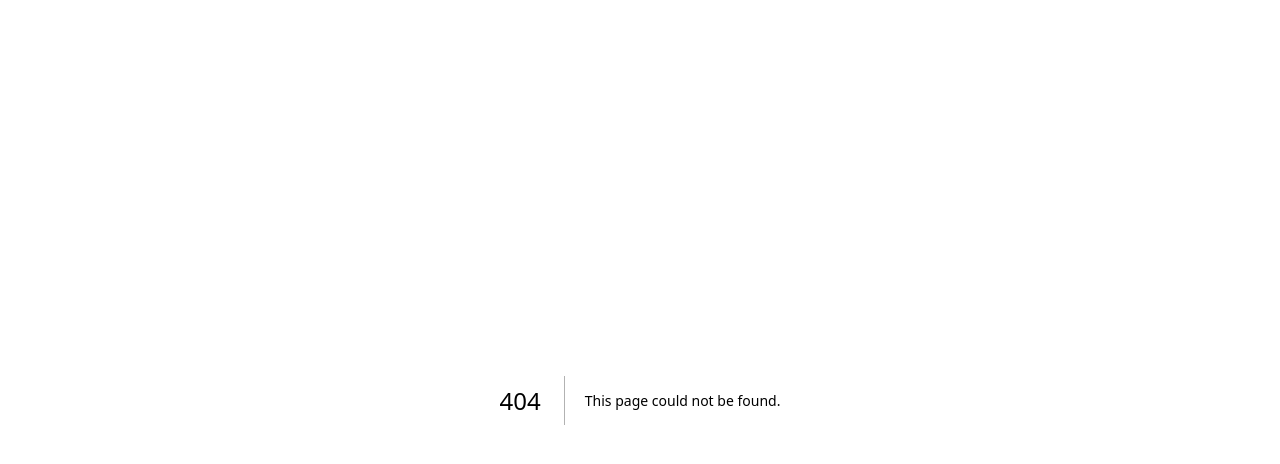
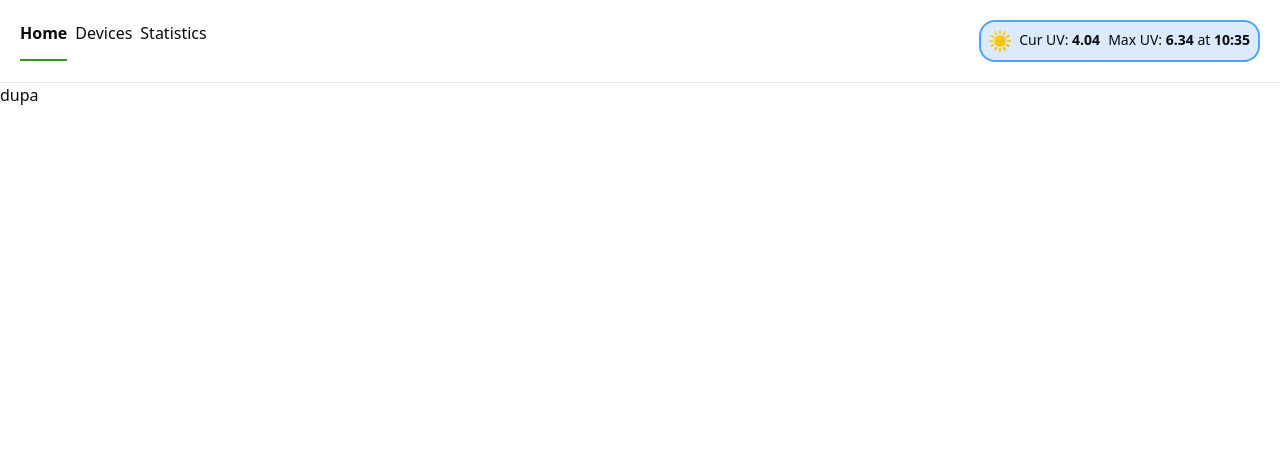
Before and after one commit to DominikKoniarz/czar-much-project, a Next.js app: page /dashboard/home in a window 1280 px wide. Before the commit this address had no page. Shown: the top 464 px of the page. Built offline with nearby package versions, Linux system fonts and the light colour scheme.

Commit message:
add header structure and connected uv metre

```diff
--- a/package.json
+++ b/package.json
@@ -16,6 +16,7 @@
     "@t3-oss/env-nextjs": "^0.13.6",
     "class-variance-authority": "^0.7.1",
     "clsx": "^2.1.1",
+    "dayjs": "^1.11.13",
     "lucide-react": "^0.511.0",
     "next": "15.3.3",
     "next-safe-action": "^7.10.8",
@@ -28,12 +29,14 @@
   },
   "devDependencies": {
     "@eslint/eslintrc": "^3",
+    "@next/eslint-plugin-next": "^15.3.3",
     "@tailwindcss/postcss": "^4",
     "@types/node": "^20",
     "@types/react": "^19",
     "@types/react-dom": "^19",
     "eslint": "^9",
     "eslint-config-next": "15.3.3",
+    "eslint-plugin-react-hooks": "^5.2.0",
     "prettier-plugin-tailwindcss": "^0.6.12",
     "tailwindcss": "^4",
     "tw-animate-css": "^1.3.2",
--- /dev/null
+++ b/src/app/dashboard/layout.tsx
@@ -0,0 +1,12 @@
+import DashboardHeader from "@/components/pages/dashboard/dashboard-header/DashboardHeader";
+
+export default function RootLayout({children}: Readonly<{
+    children: React.ReactNode;
+}>) {
+    return (
+        <div>
+            <DashboardHeader/>
+            {children}
+        </div>
+    );
+}
--- a/src/app/globals.css
+++ b/src/app/globals.css
@@ -41,8 +41,14 @@
     --radius-md: calc(var(--radius) - 2px);
     --radius-lg: var(--radius);
     --radius-xl: calc(var(--radius) + 4px);
+
 }
-
+@theme {
+    --primary: oklch(0.6 0.18 140); /* zielony primary */
+    --primary-foreground: oklch(0.98 0 0);
+    --secondary: oklch(0.8 0.12 140); /* jaśniejszy zielony secondary */
+    --secondary-foreground: oklch(0.2 0 0);
+}
 :root {
     --radius: 0.625rem;
     --background: oklch(1 0 0);
@@ -51,10 +57,10 @@
     --card-foreground: oklch(0.145 0 0);
     --popover: oklch(1 0 0);
     --popover-foreground: oklch(0.145 0 0);
-	--primary: oklch(0.205 0 0);
-	--primary-foreground: oklch(0.985 0 0);
-	--secondary: oklch(0.97 0 0);
-	--secondary-foreground: oklch(0.205 0 0);
+    --primary: oklch(0.6 0.18 140); /* zielony primary */
+    --primary-foreground: oklch(0.98 0 0);
+    --secondary: oklch(0.8 0.12 140); /* jaśniejszy zielony secondary */
+    --secondary-foreground: oklch(0.2 0 0);
     --muted: oklch(0.97 0 0);
     --muted-foreground: oklch(0.556 0 0);
     --accent: oklch(0.97 0 0);
@@ -116,6 +122,7 @@
     * {
         @apply border-border outline-ring/50;
     }
+
     body {
         @apply bg-background text-foreground;
     }
--- a/src/app/page.tsx
+++ b/src/app/page.tsx
@@ -6,7 +6,7 @@ const Home = () => {
     const router = useRouter();
 
     useEffect(() => {
-        router.replace('/dashboard');
+        router.replace('/dashboard/home');
     }, [router]);
 
     return <div>Home</div>;
--- /dev/null
+++ b/src/components/pages/dashboard/dashboard-header/DashboardHeader.tsx
@@ -0,0 +1,26 @@
+'use client';
+import {headerUrls} from "@/components/pages/dashboard/dashboard-header/headerUrls";
+import Link from "next/link";
+import {usePathname} from "next/navigation";
+import UVMetre from "@/components/pages/dashboard/dashboard-header/uv-metre/UVMetre";
+
+const DashboardHeader = () => {
+    const pathname = usePathname();
+    return (
+        <div className='border-b-1 flex gap-2 justify-between p-5 w-full items-center'>
+            <div className='flex gap-2 h-10'>
+                {Object.entries(headerUrls).map(([url, name]) =>
+                    <Link
+                        href={url}
+                        key={url}
+                        className={pathname.includes(url) ? "border-b-2 border-primary font-bold" : ""}
+                    >
+                        {name}
+                    </Link>
+                )}
+            </div>
+            <UVMetre/>
+        </div>
+    );
+};
+export default DashboardHeader;
--- /dev/null
+++ b/src/components/pages/dashboard/dashboard-header/headerUrls.ts
@@ -0,0 +1,5 @@
+export const headerUrls = {
+    '/dashboard/home': 'Home',
+    '/dashboard/devices': 'Devices',
+    '/dashboard/stats': "Statistics",
+}
--- /dev/null
+++ b/src/components/pages/dashboard/dashboard-header/uv-metre/UVMetre.tsx
@@ -0,0 +1,75 @@
+import {useEffect, useState} from "react";
+import dummyResponse from "@/components/pages/dashboard/dashboard-header/uv-metre/dummyResponse";
+import dayjs from "dayjs";
+import Image from "next/image";
+
+interface IUVData {
+    currentUV: string;
+    maxUV: string;
+    maxUVTime: string;
+}
+
+const UVMetre = () => {
+    const [UVData, setUVData] = useState<IUVData | null>(null);
+
+    useEffect(() => {
+        const setUVDataFromResponse = (response: any) => {
+            setUVData({
+                currentUV: response.result.uv.toString(),
+                maxUV: response.result.uv_max.toString(),
+                maxUVTime: response.result.uv_max_time,
+            });
+        }
+
+        const fetchUV = async (lat: string, lng: string, alt: string) => {
+            const url = `https://api.openuv.io/api/v1/uv?lat=${lat}&lng=${lng}&alt=${alt}&dt=`;
+            try {
+                const myHeaders = new Headers();
+                myHeaders.append("x-access-token", "openuv-c4fkrmbc8hv0t-io");
+                const res = await fetch(url, {
+                    method: "GET",
+                    headers: myHeaders
+                });
+                if (!res.ok) {
+                    throw new Error("API error");
+                }
+                const data = await res.json();
+                setUVDataFromResponse(data);
+            } catch (e) {
+                setUVDataFromResponse(dummyResponse);
+            }
+        };
+
+        if (window.location.hostname.includes("localhost")) {
+            setUVDataFromResponse(dummyResponse);
+        } else {
+            navigator.geolocation.getCurrentPosition(
+                (pos) => {
+                    fetchUV(pos.coords.latitude.toFixed(2), pos.coords.longitude.toFixed(2), '200');
+                },
+                () => setUVDataFromResponse(dummyResponse)
+            );
+        }
+    }, []);
+
+    return (
+        <div className="rounded-2xl border-2 border-blue-400 bg-blue-100 p-2   gap-2 text-sm hidden sm:flex">
+            <Image
+                src="/sun.png"
+                width={22}
+                height={22}
+                alt=""
+                priority
+            />
+            {UVData && (<>
+                    <div>Cur UV: <b>{Number(UVData.currentUV).toFixed(2)}</b></div>
+                    <div>Max
+                        UV: <b>{Number(UVData.maxUV).toFixed(2)}</b> at <b>{dayjs(UVData.maxUVTime).format('HH:mm')}</b>
+                    </div>
+                </>
+            )}
+        </div>
+    );
+};
+
+export default UVMetre;
--- /dev/null
+++ b/src/components/pages/dashboard/dashboard-header/uv-metre/dummyResponse.ts
@@ -0,0 +1,41 @@
+const dummyUVResponse = {
+    "result": {
+        "uv": 4.0376,
+        "uv_time": "2025-05-31T13:17:23.858Z",
+        "uv_max": 6.3393,
+        "uv_max_time": "2025-05-31T10:35:13.615Z",
+        "ozone": 384.6,
+        "ozone_time": "2023-04-12T15:04:31.773Z",
+        "safe_exposure_time": {
+            "st1": 41,
+            "st2": 50,
+            "st3": 66,
+            "st4": 83,
+            "st5": 132,
+            "st6": 248
+        },
+        "sun_info": {
+            "sun_times": {
+                "solarNoon": "2025-05-31T10:35:13.615Z",
+                "nadir": "2025-05-30T22:35:13.615Z",
+                "sunrise": "2025-05-31T02:33:53.486Z",
+                "sunset": "2025-05-31T18:36:33.745Z",
+                "sunriseEnd": "2025-05-31T02:38:01.039Z",
+                "sunsetStart": "2025-05-31T18:32:26.192Z",
+                "dawn": "2025-05-31T01:51:12.168Z",
+                "dusk": "2025-05-31T19:19:15.063Z",
+                "nauticalDawn": "2025-05-31T00:50:56.656Z",
+                "nauticalDusk": "2025-05-31T20:19:30.574Z",
+                "nightEnd": "2025-05-30T22:42:32.849Z",
+                "night": "2025-05-31T22:27:54.382Z",
+                "goldenHourEnd": "2025-05-31T03:24:09.976Z",
+                "goldenHour": "2025-05-31T17:46:17.255Z"
+            },
+            "sun_position": {
+                "azimuth": 1.113662319579415,
+                "altitude": 0.8286800455544773
+            }
+        }
+    }
+}
+export default dummyUVResponse;
```
Also changed, not shown: public/sun.png (added), src/app/dashboard/home/page.tsx (renamed from src/app/dashboard/page.tsx), 1 other file (tests, documents, lock files or other folders). Lines whose indentation alone changed are shown as unchanged.
